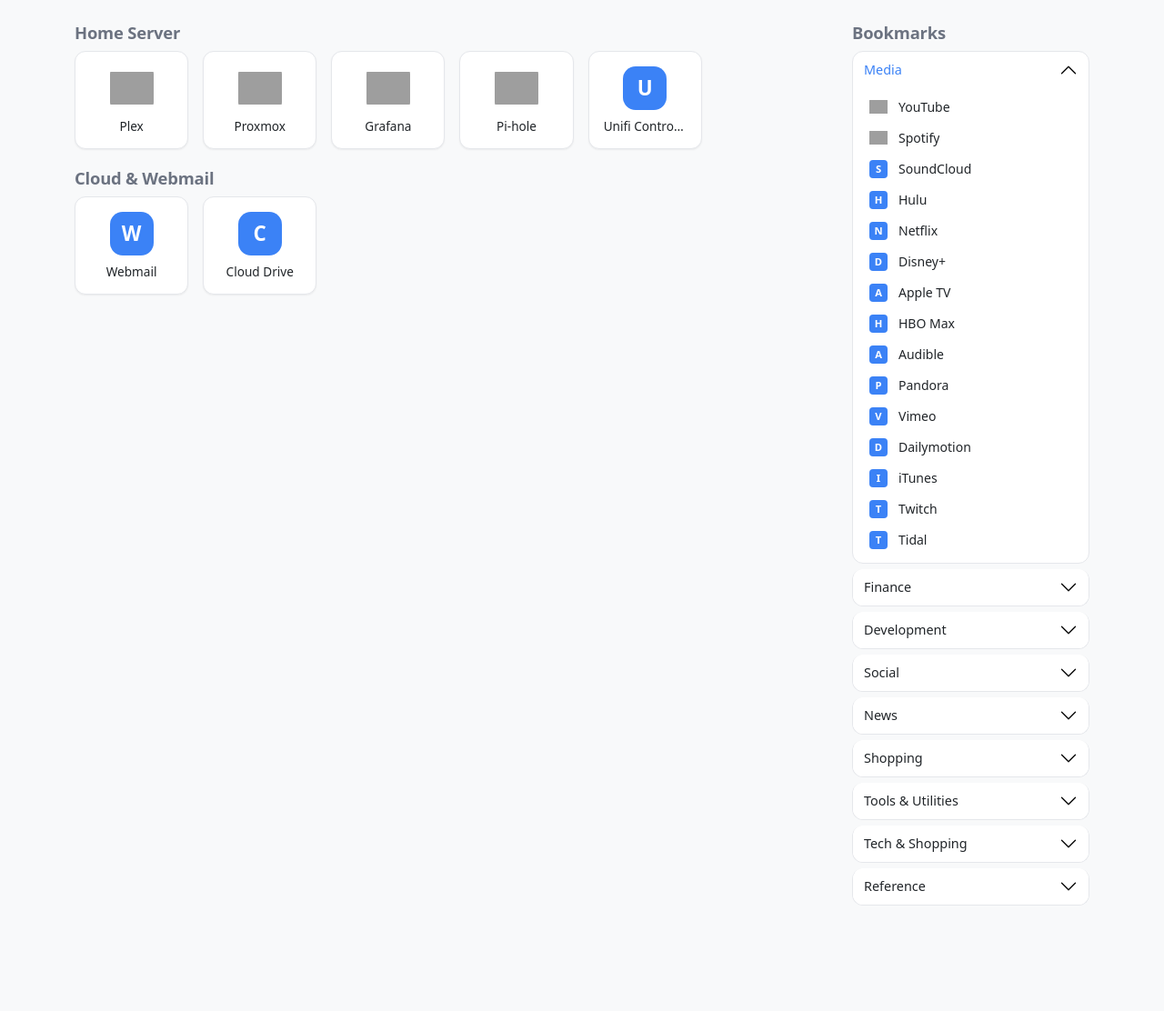
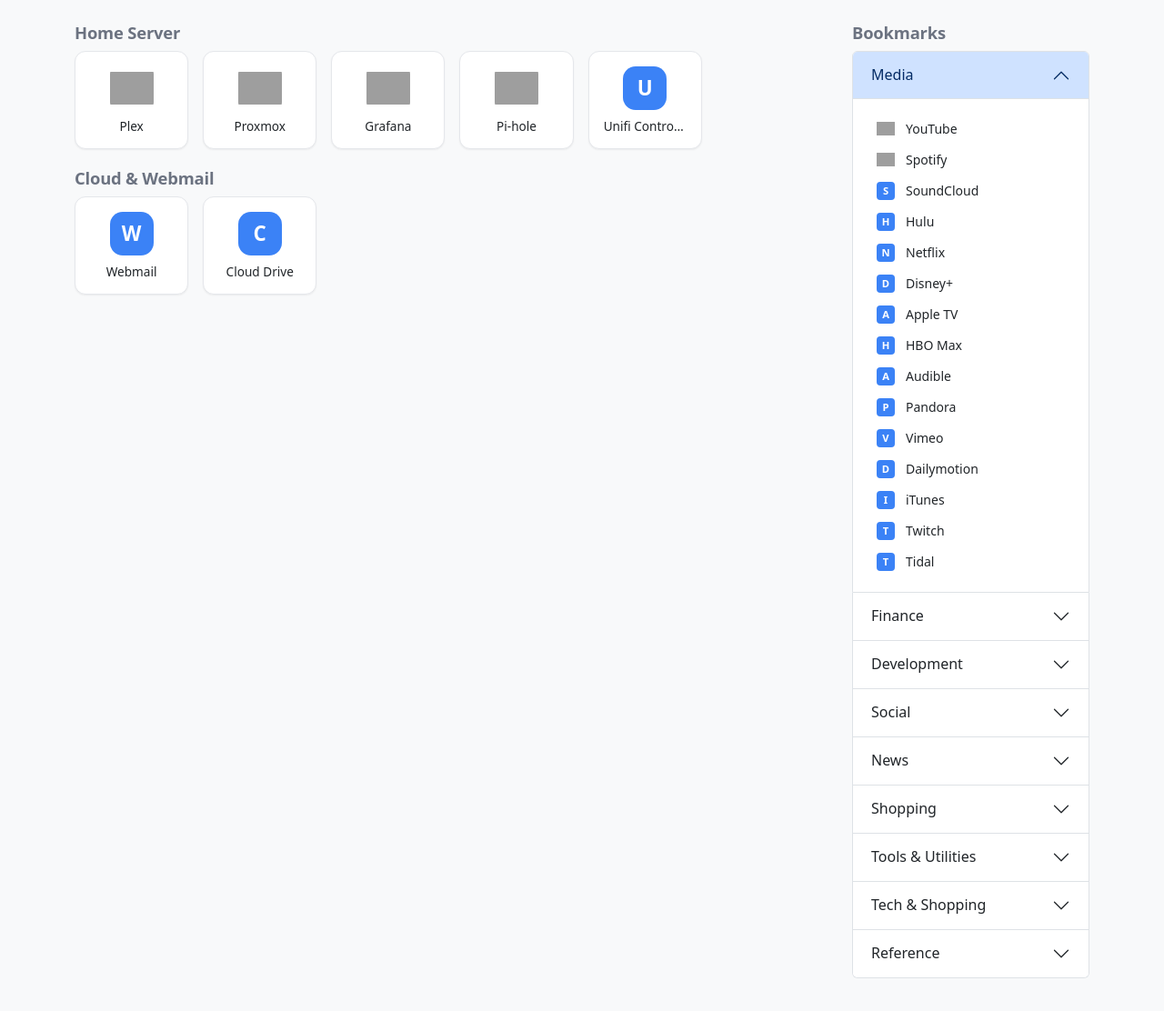
Before and after one commit to noahhefner/homelab-dashboard, a Flask app: page / in a window 1280 px wide. Shown: the part 57-1169 px from the top of the page at 91% size. Before the commit the page ends 1053 px from the top, so only its background shows below. Run offline with Flask 3, Linux system fonts and the light colour scheme; some libraries are stand-ins or nearby versions; grey boxes are pictures that could not be loaded.

Commit message:
accessibility fixes

```diff
--- a/app/static/app.css
+++ b/app/static/app.css
@@ -262,43 +262,6 @@ aside {
   color: inherit;
 }
 
-/* Bookmark accordion refinements */
-.bookmark-accordion .accordion-item {
-  border-color: var(--tile-border);
-  background: var(--tile-bg);
-  border-radius: var(--tile-radius) !important;
-  overflow: hidden;
-}
-
-.bookmark-accordion .accordion-item + .accordion-item {
-  margin-top: 0.375rem;
-}
-
-.bookmark-accordion .accordion-button {
-  font-size: 0.9rem;
-  font-weight: 500;
-  padding: 0.625rem 0.75rem;
-  box-shadow: none;
-  color: inherit;
-}
-
-.bookmark-accordion .accordion-button:not(.collapsed) {
-  background-color: transparent;
-  color: var(--monogram-bg);
-}
-
-.bookmark-accordion .accordion-button::after {
-  filter: brightness(0) saturate(100%);
-}
-
-[data-bs-theme="dark"] .bookmark-accordion .accordion-button::after {
-  filter: invert(1) saturate(100%) brightness(0.8);
-}
-
-.bookmark-accordion .accordion-body {
-  padding: 0.25rem 0.75rem 0.5rem;
-}
-
 /* Mobile refinements: comfortable touch targets and tighter padding on small screens */
 @media (max-width: 575.98px) {
   .tile {
@@ -341,7 +304,6 @@ aside {
 /* Theme transition for smooth toggling */
 body,
 .app-navbar,
-.app-tile,
-.bookmark-accordion .accordion-item {
+.app-tile {
   transition: background-color 0.25s ease, border-color 0.25s ease, color 0.25s ease;
 }
--- a/app/templates/index.html
+++ b/app/templates/index.html
@@ -101,7 +101,7 @@
                                                     {% if tile.icon and tile.icon is url %}
                                                         <img
                                                             src="{{ tile.icon }}"
-                                                            alt="{{ tile.name }}"
+                                                            alt="{{ tile.name }} Icon"
                                                             loading="lazy"
                                                             onerror="this.style.display='none'; this.nextElementSibling.style.display='flex';"
                                                         />
@@ -122,7 +122,7 @@
                     <aside aria-label="Bookmarks" class="col-12 col-lg-3">
                         {% if bookmark_groups %}
                             <h3 class="group-title">Bookmarks</h3>
-                            <div class="accordion bookmark-accordion" id="bookmark-accordion">
+                            <div class="accordion" id="bookmark-accordion">
                                 {% for group in bookmark_groups %}
                                     <div class="accordion-item">
                                         <h2 class="accordion-header" id="bookmark-heading-{{ loop.index }}">
@@ -153,7 +153,7 @@
                                                                 {% if bookmark.icon and bookmark.icon is url %}
                                                                     <img
                                                                         src="{{ bookmark.icon }}"
-                                                                        alt="{{ bookmark.label }}"
+                                                                        alt="{{ bookmark.label }} Icon"
                                                                         class="bookmark-icon"
                                                                         loading="lazy"
                                                                         onerror="this.style.display='none'; this.nextElementSibling.style.display='flex';"
```
Also changed, not shown: pyproject.toml (+6 -5 lines), 1 other file.
